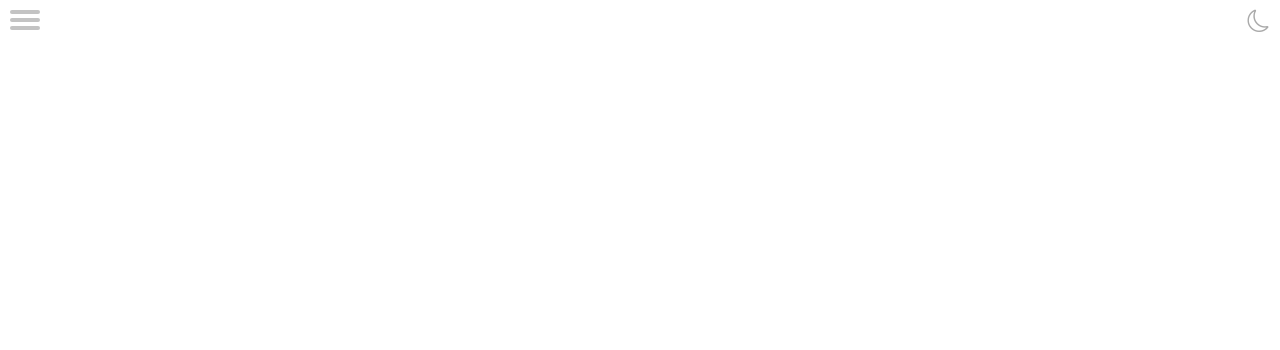
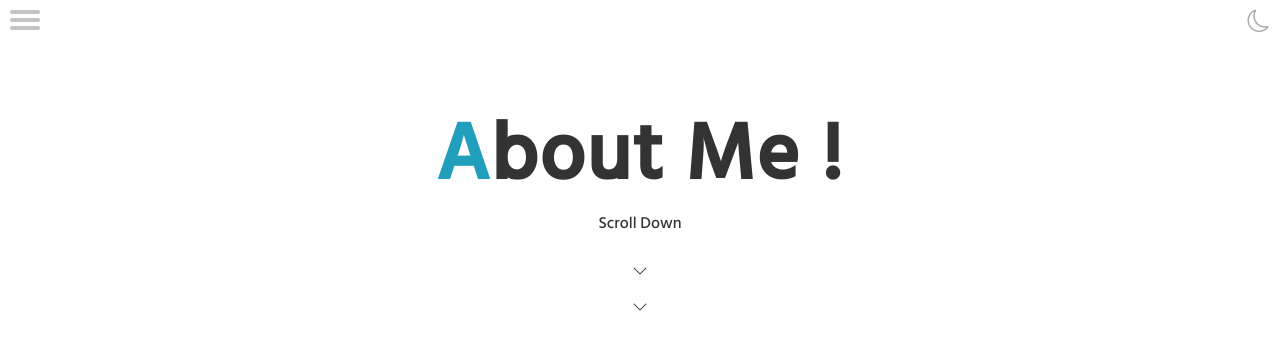
Before and after one commit to arsalannury/To-Do-list-, a website built with webpack: page html/aboutMe.html in a window 1280 px wide. Built offline with nearby package versions, Linux system fonts and the light colour scheme.

Commit message:
install fullpage and add to about me

```diff
--- a/html/aboutMe.html
+++ b/html/aboutMe.html
@@ -87,6 +87,21 @@
     <!-- navigation left side End ||||||||||||||||||||||||||||||||||||||||||||||||||||||||||||||||||||||||||||||||||||||||||||||| -->
 
 
+    <div id="fullpage">
+      <div class="section section_one">
+        <div class="container_about_me">
+         <h1> About Me !</h1>
+         <span>Scroll Down</span>
+         <div class="arrows">
+          <i class="bi bi-chevron-down"></i>
+          <i class="bi bi-chevron-down"></i>
+         </div>
+        </div>
+      </div>
+      <div class="section">Some section2</div>
+    </div>
+
+
     <script
       src="https://cdn.jsdelivr.net/npm/@popperjs/core@2.10.2/dist/umd/popper.min.js"
       integrity="sha384-7+zCNj/IqJ95wo16oMtfsKbZ9ccEh31eOz1HGyDuCQ6wgnyJNSYdrPa03rtR1zdB"
--- a/package.json
+++ b/package.json
@@ -24,6 +24,7 @@
     "babel-core": "^6.26.3",
     "babel-preset-env": "^1.7.0",
     "darkmode-js": "^1.5.7",
+    "fullpage.js": "^3.1.2",
     "hamburgers": "^1.1.3",
     "persian-date": "^1.1.0",
     "toastify-js": "^1.11.2"
--- a/scss/aboutMe.scss
+++ b/scss/aboutMe.scss
@@ -1 +1,45 @@
 @import './root';
+
+#fullpage{
+    .section_one{
+        .fp-tableCell{
+            display: flex;
+            align-items: flex-start;
+            justify-content: center;
+            flex-direction: row;
+        }
+        .container_about_me{
+            color: #333;
+            padding-top: 60px;
+            display: flex;
+            align-items: center;
+            justify-content: space-between;
+            flex-direction: column;
+            h1{
+                font-weight: bold;
+                letter-spacing: 2px;
+                font-size: 5em;
+               &::first-letter{
+                   color: $HoverColorBlue;
+               }
+            }
+            .arrows{
+                display: flex;
+                flex-direction: column;
+                align-items: center;
+                justify-content: space-between;
+                padding-top: 20px;
+                height: 80px;
+                animation: arrow 1s infinite linear alternate;
+                i{
+                    color: #000;
+                }
+            }
+        }
+    }
+}
+
+@keyframes arrow {
+    from{transform: translateY(0);opacity: 1;}
+    to{transform: translateY(10px);opacity: .5;}
+}
--- a/src/AboutMe.js
+++ b/src/AboutMe.js
@@ -1,6 +1,8 @@
 import Toastify from "toastify-js";
 import persianDate from "persian-date";
 import changeLocation from "../module/location";
+import fullpage from "fullpage.js";
+
 import {
     darkModeStyles,
     lightModeStyles,
@@ -48,3 +50,18 @@ navbarBackdrop.addEventListener("click", (e) => {
   navbarBtnHandlerHide();
 });
 // show and hide navbar end |||||||||||||||||||||||||||||||||||||||||||||||||||||||||
+
+new fullpage('#fullpage', {
+	//options here
+	autoScrolling:true,
+  licenseKey: '7yhihj7ht67hyh',
+	scrollHorizontally: true,
+  css3: true,
+	scrollingSpeed: 700,
+	autoScrolling: true,
+	fitToSection: true,
+	fitToSectionDelay: 1000,
+});
+
+//methods
+fullpage_api.setAllowScrolling(true);
```
Also changed, not shown: css/aboutMe.css, dist/dist/aboutMe.js, dist/dist/aboutMe.js.LICENSE.txt, 1 other file.
